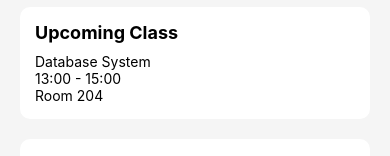
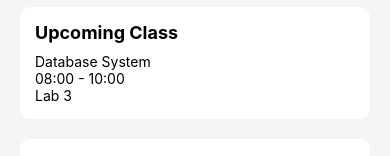
Before and after one commit to MuhDSaputra/AttendanceApp, a React Native app: screen / in a window 390 px wide. Shown: the part 351-507 px from the top of the page. Built offline with nearby package versions, Linux system fonts and the light colour scheme.

Commit message:
Seccond Commit

```diff
--- a/pages/Home.js
+++ b/pages/Home.js
@@ -49,7 +49,7 @@ const Home = () => {
                 </View>
 
                 <View>
-                    <Text style={styles.name}> Muhammad Dwi Saputra</Text>
+                    <Text style={styles.name}>Muhammad Dwi Saputra </Text>
                     <Text>NIM : 0320240089</Text>
                     <Text>Class : Informatika 2A</Text>
                 </View>
@@ -71,8 +71,8 @@ const Home = () => {
             <View style={styles.classcard}>
                 <Text style={styles.subtitle}>Upcoming Class</Text>
                 <Text>Database System</Text>
-                <Text>13:00 - 15:00</Text>
-                <Text>Room 204</Text>
+                <Text>08:00 - 10:00</Text>
+                <Text>Lab 3</Text>
             </View>
 
             {/* ATTENDANCE SUMMARY */}
```
